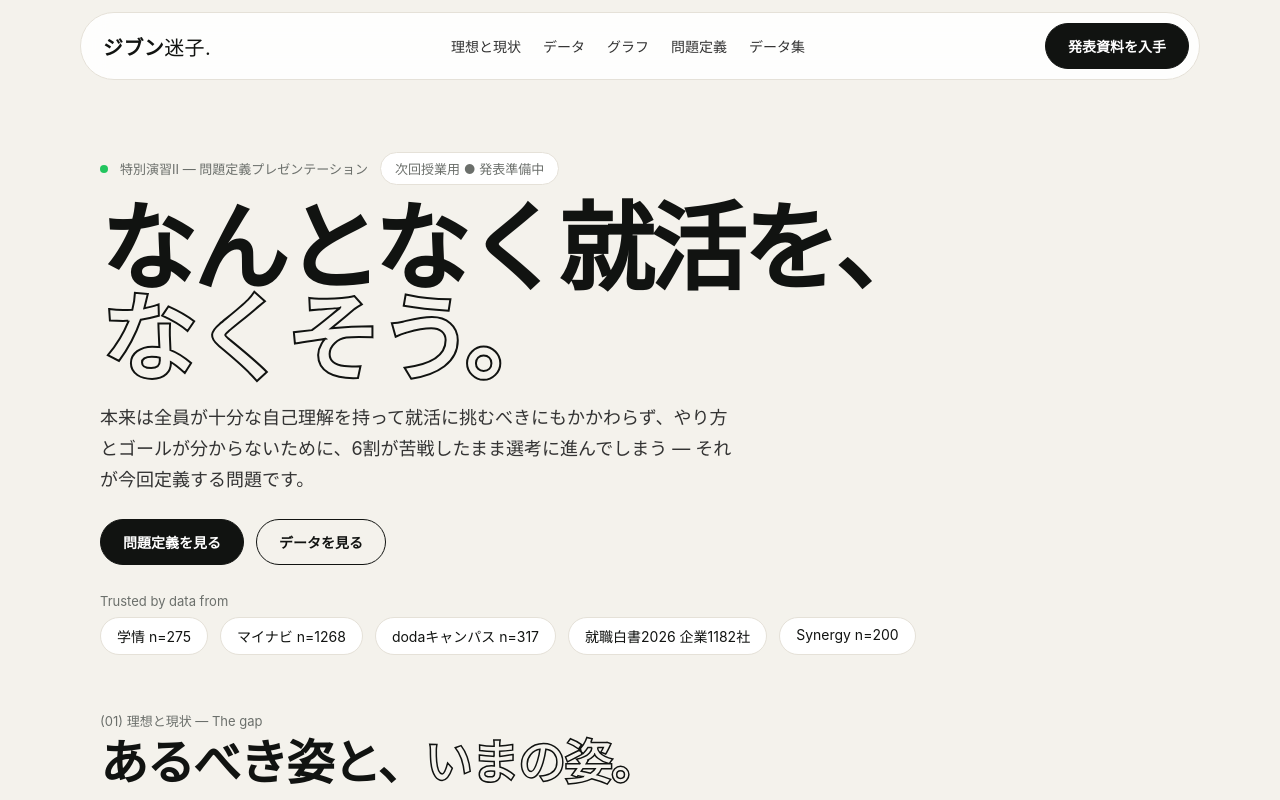
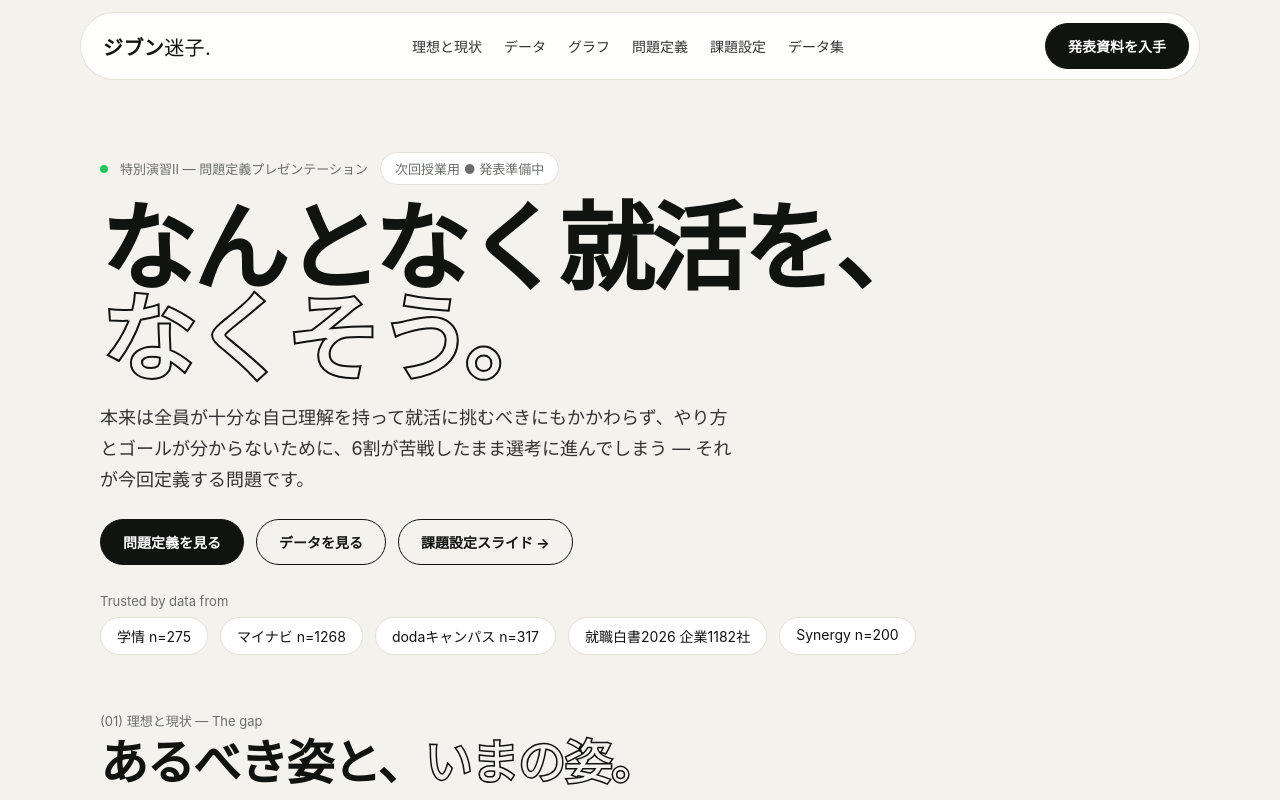
Before and after one commit to taku010201040/jibun-mayogo-2026, a plain HTML site: page index.html in a window 1280 px wide. Shown: the top 800 px of the page. Drawn offline with nearby package versions, Linux system fonts and the light colour scheme.

Commit message:
link kadai slides from index

```diff
--- a/index.html
+++ b/index.html
@@ -70,7 +70,7 @@ canvas{max-height:300px}
 
 <nav>
 <div class="logo">ジブン<span>迷子.</span></div>
-<div class="navlinks"><a href="#studio">理想と現状</a><a href="#services">データ</a><a href="#work">グラフ</a><a href="#process">問題定義</a><a href="#data">データ集</a></div>
+<div class="navlinks"><a href="#studio">理想と現状</a><a href="#services">データ</a><a href="#work">グラフ</a><a href="#process">問題定義</a><a href="kadai.html">課題設定</a><a href="#data">データ集</a></div>
 <a class="btn" href="presentation.pptx">発表資料を入手</a>
 </nav>
 
@@ -79,7 +79,7 @@ canvas{max-height:300px}
 <div class="eyebrow"><span class="dot"></span> 特別演習II — 問題定義プレゼンテーション <span class="badge">次回授業用 ● 発表準備中</span></div>
 <h1>なんとなく就活を、<br><span class="outline">なくそう。</span></h1>
 <p class="sub">本来は全員が十分な自己理解を持って就活に挑むべきにもかかわらず、やり方とゴールが分からないために、6割が苦戦したまま選考に進んでしまう — それが今回定義する問題です。</p>
-<div class="cta"><a class="btn" href="#process">問題定義を見る</a><a class="btn ghost" href="#work">データを見る</a></div>
+<div class="cta"><a class="btn" href="#process">問題定義を見る</a><a class="btn ghost" href="#work">データを見る</a><a class="btn ghost" href="kadai.html">課題設定スライド →</a></div>
 <div class="trusted">Trusted by data from</div>
 <div class="marquee"><span>学情 n=275</span><span>マイナビ n=1268</span><span>dodaキャンパス n=317</span><span>就職白書2026 企業1182社</span><span>Synergy n=200</span></div>
 </div>
```
